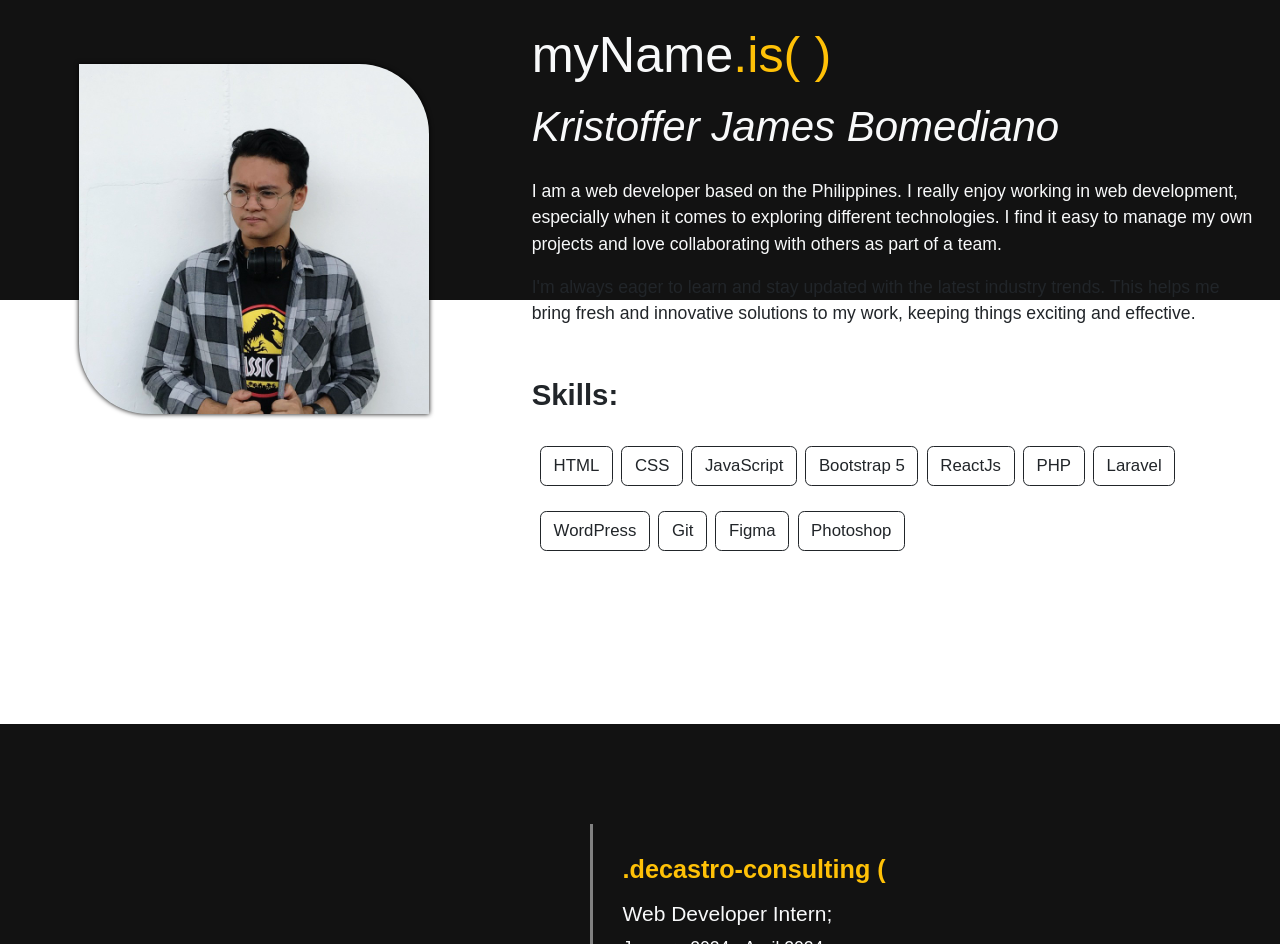
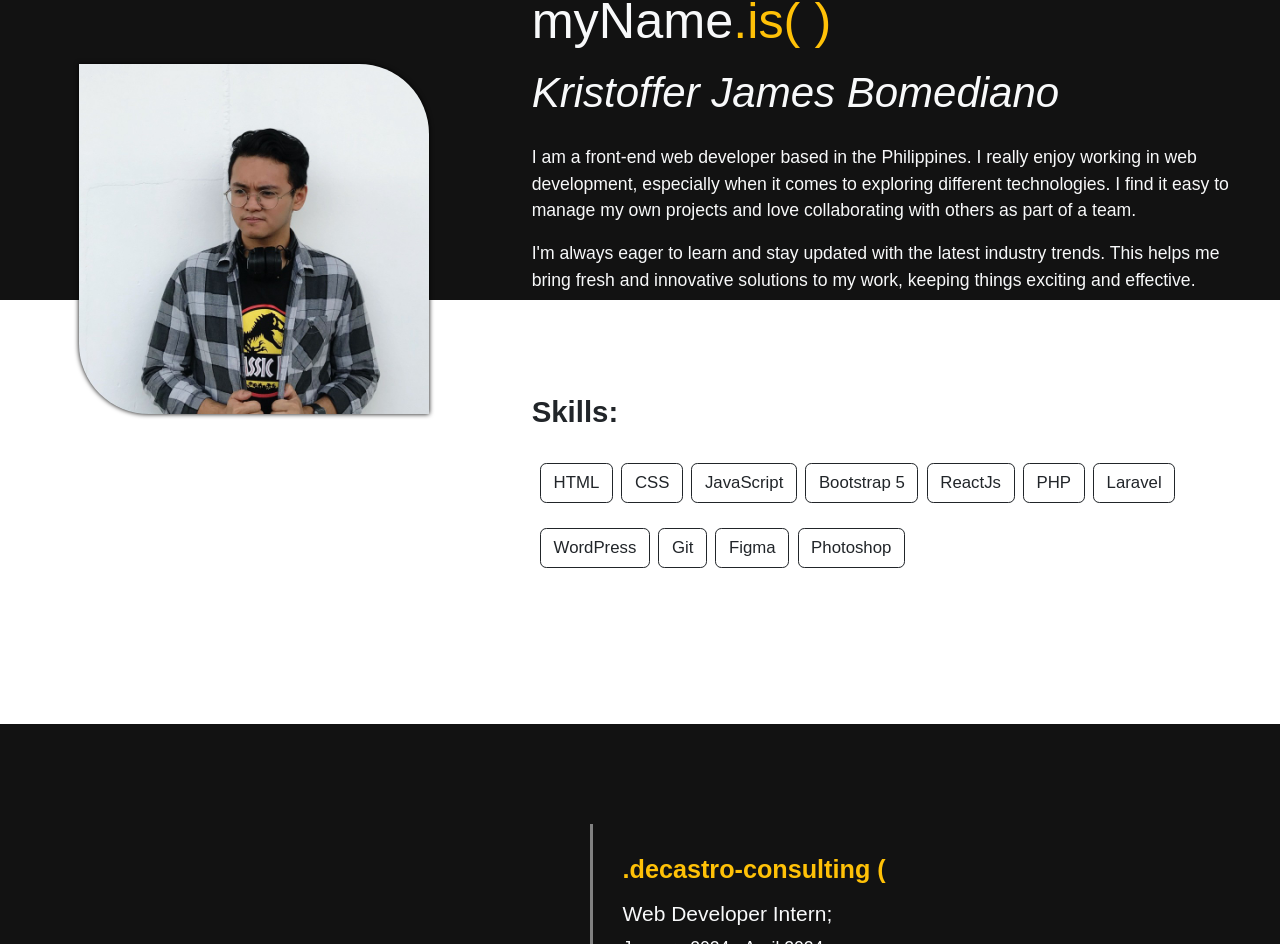
Before and after one commit to jammmeess/portfolio-jammmeess, a React (Create React App) app: page / in a window 1280 px wide. Shown: the part 876-1820 px from the top of the page. Built offline with nearby package versions, Linux system fonts and the light colour scheme; a web font is replaced by a local one.

Commit message:
Minor Spacing Changes

```diff
--- a/src/components/About.jsx
+++ b/src/components/About.jsx
@@ -18,7 +18,7 @@ const About = () => {
               }}
             />
           </div>
-          <div className="col-lg-7 ms-4 pt-5 mt-5 text-light ">
+          <div className="col-lg-7 ms-4 pt-5 mt-3 text-light ">
             <span className="display-5 ">
               <p>
                 <strong>
@@ -32,18 +32,18 @@ const About = () => {
               </b>
             </p>
             <p>
-              I am a web developer based on the Philippines. I really enjoy
-              working in web development, especially when it comes to exploring
-              different technologies. I find it easy to manage my own projects
-              and love collaborating with others as part of a team.
+              I am a front-end web developer based in the Philippines. I really
+              enjoy working in web development, especially when it comes to
+              exploring different technologies. I find it easy to manage my own
+              projects and love collaborating with others as part of a team.
             </p>
-            <p className="text-dark">
+            <p className="text-light ">
               I'm always eager to learn and stay updated with the latest
               industry trends. This helps me bring fresh and innovative
               solutions to my work, keeping things exciting and effective.
             </p>
 
-            <div className="col-lg-12 mt-5">
+            <div className="col-lg-12 pt-5 mt-5">
               <h3>
                 <b className="text-dark">Skills:</b>
               </h3>
```
